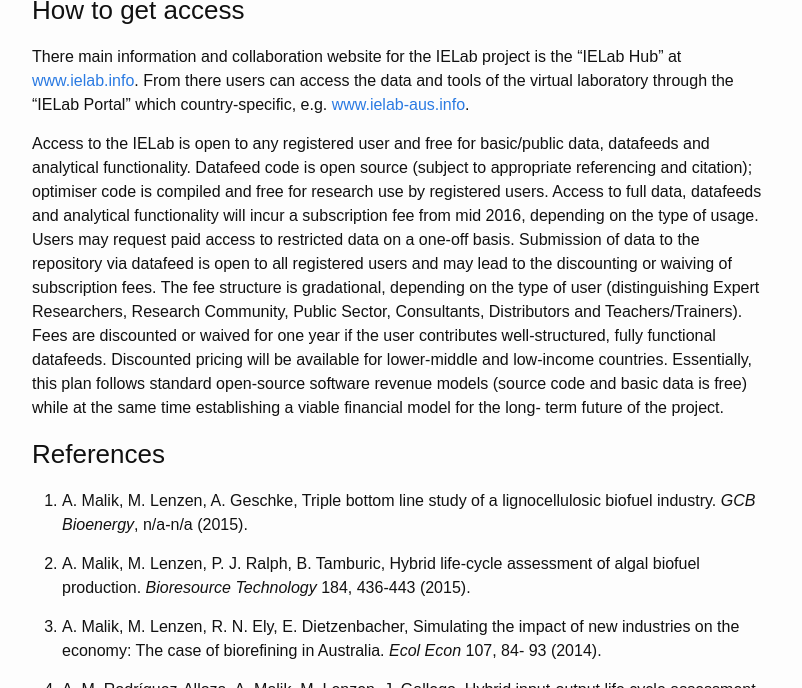
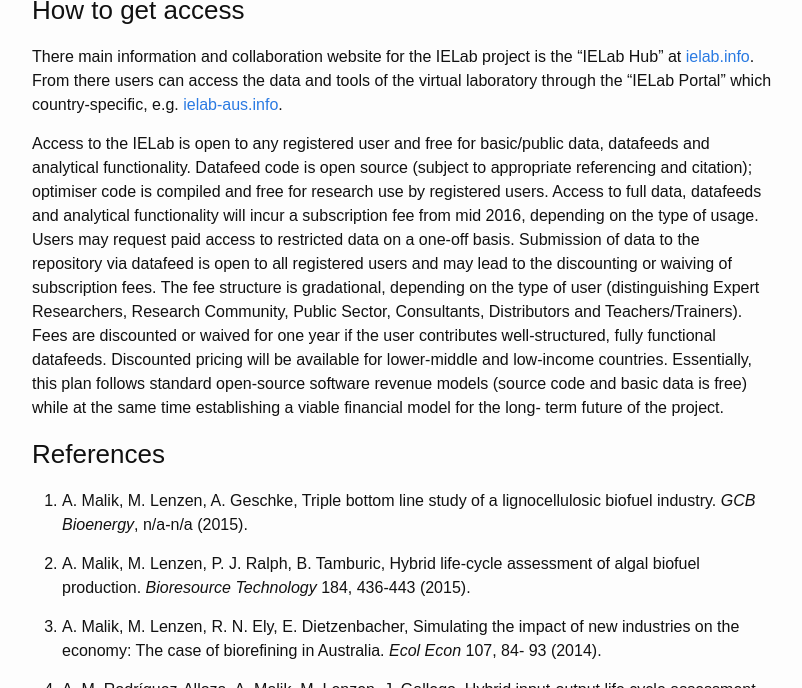
Before and after one commit to NeCTAR-RC/nectar-training, a Jekyll site: the page built from package02/sections/labIELab.markdown, in a window 1280 px wide and 900 px high, scrolled down 2473 px, cut to the strip 212-900 px from the top of the window. Shown: the whole strip, without its empty margins (238-1040 px from the left). Built offline with Jekyll 4.4.1, drawn with Linux system fonts in a browser that asks for light colours.

Commit message:
links fixed

```diff
--- a/package02/sections/labIELab.markdown
+++ b/package02/sections/labIELab.markdown
@@ -79,10 +79,10 @@ as well as the water-energy-carbon links project ARC LP120200745.
 ###How to get access
 
 There main information and collaboration website for the IELab project is the "IELab
-Hub" at [www.ielab.info](http://www.ielab.info).
+Hub" at [ielab.info](http://ielab.info).
 From there users can access the data and tools of the virtual
 laboratory through the "IELab Portal" which country-specific, e.g.
-[www.ielab-aus.info](http://www.ielab-aus.info).
+[ielab-aus.info](http://ielab-aus.info).
 
 Access to the IELab is open to any registered user and free for basic/public data,
 datafeeds and analytical functionality. Datafeed code is open source (subject to
```
